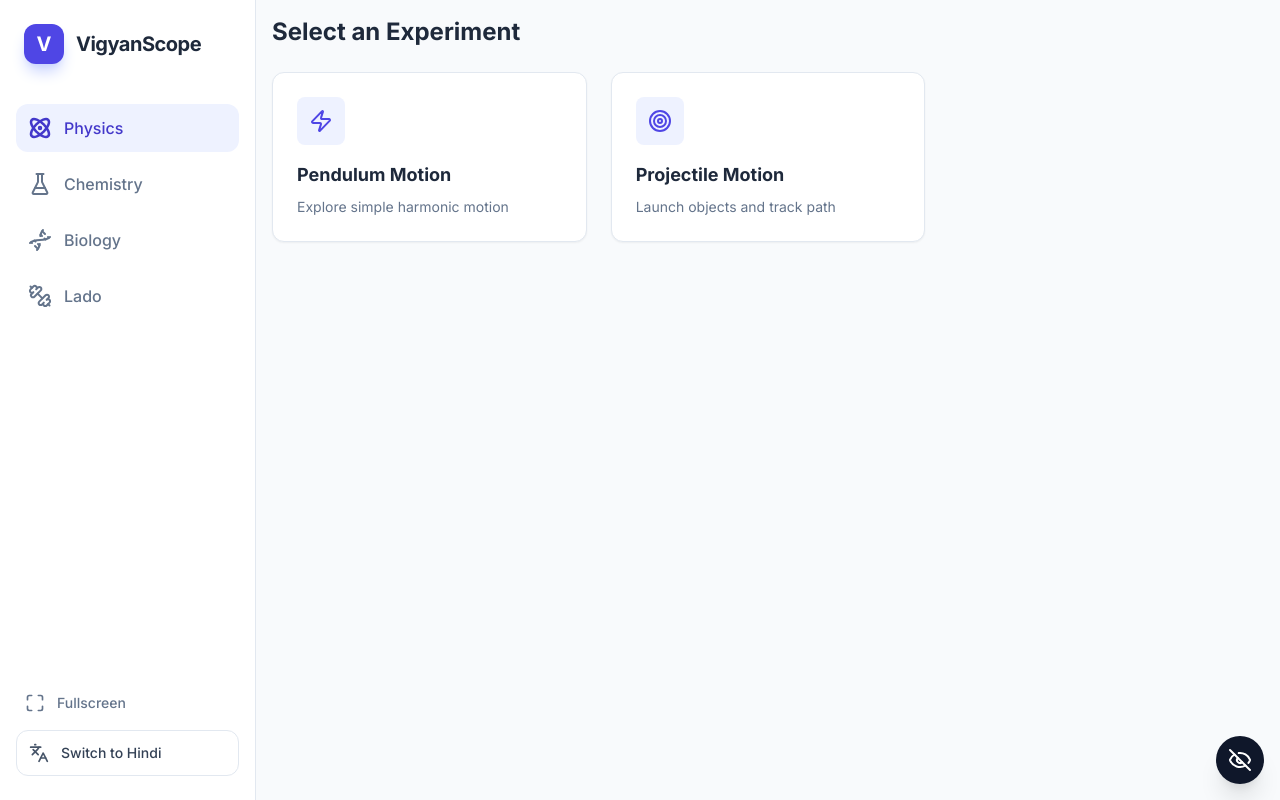
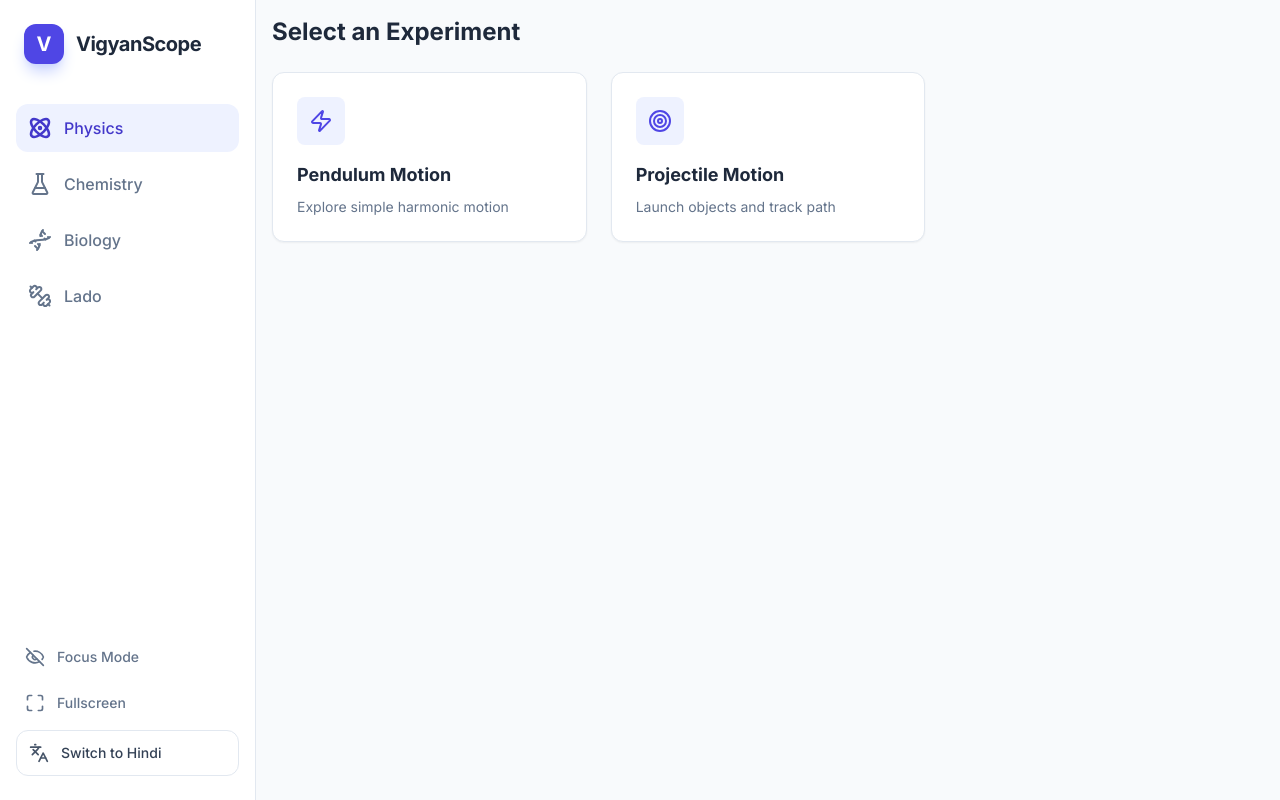
Before and after one commit to aryandon3g/PCB-Edu, a React (Vite) app: page / in a window 1280 px wide. Built offline with nearby package versions, Linux system fonts and the light colour scheme.

Commit message:
feat: Add focus mode toggle
Introduces a new focus mode feature to enhance user experience by allowing users to hide the navigation sidebar. This improves immersion in experiments and labs. A toggle button is added to both the bottom actions (for desktop) and the header (for mobile).

```diff
--- a/App.tsx
+++ b/App.tsx
@@ -94,6 +94,16 @@ const App: React.FC = () => {
 
         {/* Bottom Actions */}
         <div className="px-1 md:px-2 lg:px-4 mt-auto space-y-2">
+           {/* Focus Mode (Sidebar) */}
+           <button
+            onClick={() => setIsNavVisible(false)}
+            className="w-full flex flex-col lg:flex-row items-center justify-center lg:justify-start gap-2 lg:gap-3 p-2 rounded-xl border border-transparent hover:bg-slate-50 transition-colors text-slate-500"
+            title="Focus Mode"
+          >
+            <EyeOff size={20} />
+            <span className="hidden lg:inline text-sm font-medium">Focus Mode</span>
+          </button>
+
            <button
             onClick={toggleFullScreen}
             className="w-full flex flex-col lg:flex-row items-center justify-center lg:justify-start gap-2 lg:gap-3 p-2 rounded-xl border border-transparent hover:bg-slate-50 transition-colors text-slate-500"
@@ -129,6 +139,15 @@ const App: React.FC = () => {
           </div>
 
           <div className="flex items-center gap-2">
+            {/* Focus Mode (Mobile Header) */}
+            <button
+              onClick={() => setIsNavVisible(!isNavVisible)}
+              className={`p-2 rounded-full transition-colors border border-slate-200 ${!isNavVisible ? 'bg-indigo-100 text-indigo-600 border-indigo-200' : 'bg-slate-50 text-slate-600 hover:bg-slate-100'}`}
+              title="Toggle Navigation"
+            >
+              {isNavVisible ? <EyeOff size={18} /> : <Eye size={18} />}
+            </button>
+
             <button
               onClick={toggleFullScreen}
               className="p-2 bg-slate-50 rounded-full hover:bg-slate-100 transition-colors border border-slate-200 text-slate-600"
@@ -154,14 +173,16 @@ const App: React.FC = () => {
            </div>
         </div>
 
-        {/* NAVIGATION TOGGLE BUTTON (Floating) */}
-        <button
-           onClick={() => setIsNavVisible(!isNavVisible)}
-           className="absolute bottom-4 right-4 z-40 bg-slate-900 text-white p-3 rounded-full shadow-xl hover:bg-slate-800 transition-all active:scale-95"
-           title="Toggle Navigation"
-        >
-           {isNavVisible ? <EyeOff size={24} /> : <Eye size={24} />}
-        </button>
+        {/* RESTORE BUTTON (Floating) - Only visible when Sidebar is HIDDEN to allow bringing it back */}
+        {!isNavVisible && (
+            <button
+            onClick={() => setIsNavVisible(true)}
+            className="absolute bottom-4 right-4 z-40 bg-indigo-600 text-white p-3 rounded-full shadow-xl hover:bg-indigo-700 transition-all active:scale-95 animate-bounce-in"
+            title="Show Navigation"
+            >
+            <Eye size={24} />
+            </button>
+        )}
 
         {/* Mobile Bottom Navigation (Hidden in Landscape) */}
         <div className={`md:hidden landscape:hidden absolute bottom-0 left-0 w-full bg-white border-t border-slate-200 flex justify-around items-center py-2 px-1 z-30 shadow-[0_-4px_6px_-1px_rgba(0,0,0,0.1)] pb-safe transition-transform duration-300 ${isNavVisible ? 'translate-y-0' : 'translate-y-full'}`}>
@@ -174,6 +195,8 @@ const App: React.FC = () => {
       </main>
       <style>{`
         .pb-safe { padding-bottom: env(safe-area-inset-bottom, 1rem); }
+        .animate-bounce-in { animation: bounceIn 0.5s cubic-bezier(0.175, 0.885, 0.32, 1.275); }
+        @keyframes bounceIn { from { opacity: 0; transform: scale(0.8); } to { opacity: 1; transform: scale(1); } }
       `}</style>
     </div>
   );
```
